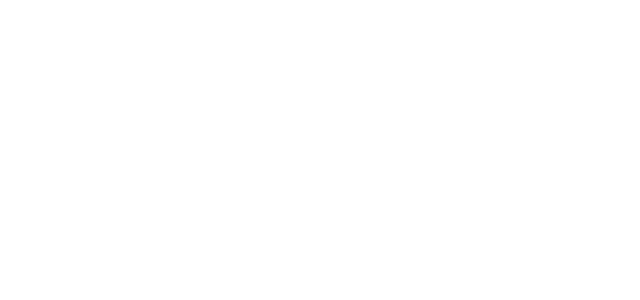
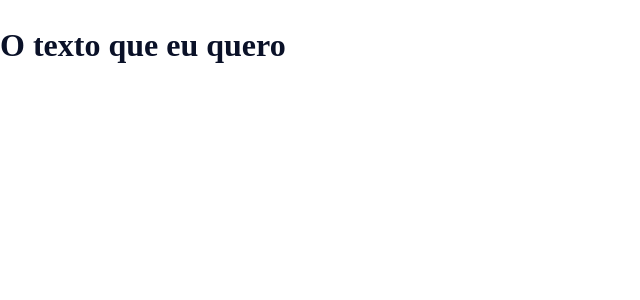
Before and after one commit to viniciusferreira7/landing-page-react-3, a React (Create React App) app: page / in a window 1280 px wide. Shown: the top 300 px of the page, without its empty margins (0-640 px from the left). Built offline with nearby package versions, Linux system fonts and the light colour scheme.

Commit message:
modificando a cor da fonte do componente Heading

```diff
--- a/src/components/Heading/styles.js
+++ b/src/components/Heading/styles.js
@@ -2,6 +2,6 @@ import styled, { css } from 'styled-components';
 
 export const Title = styled.h1`
   ${({ theme }) => css`
-    color: ${theme.colors.moreBg};
+    color: ${theme.colors.primaryColor};
   `}
 `;
```
